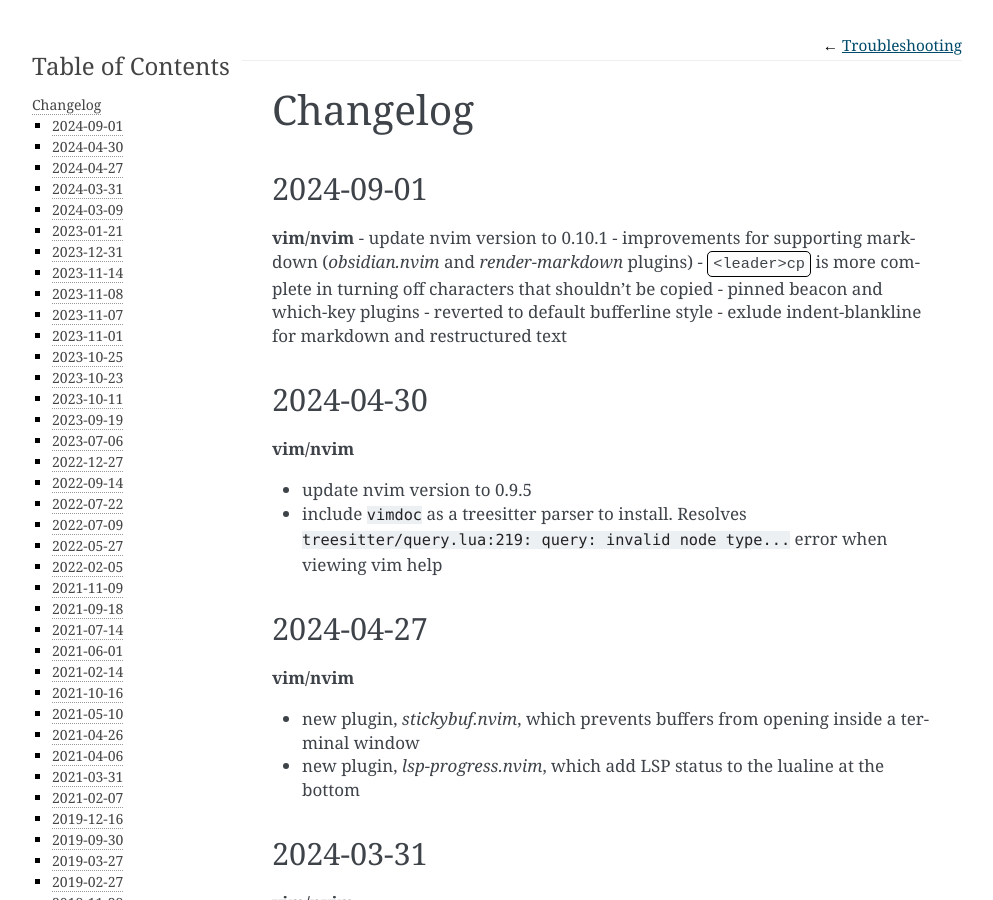
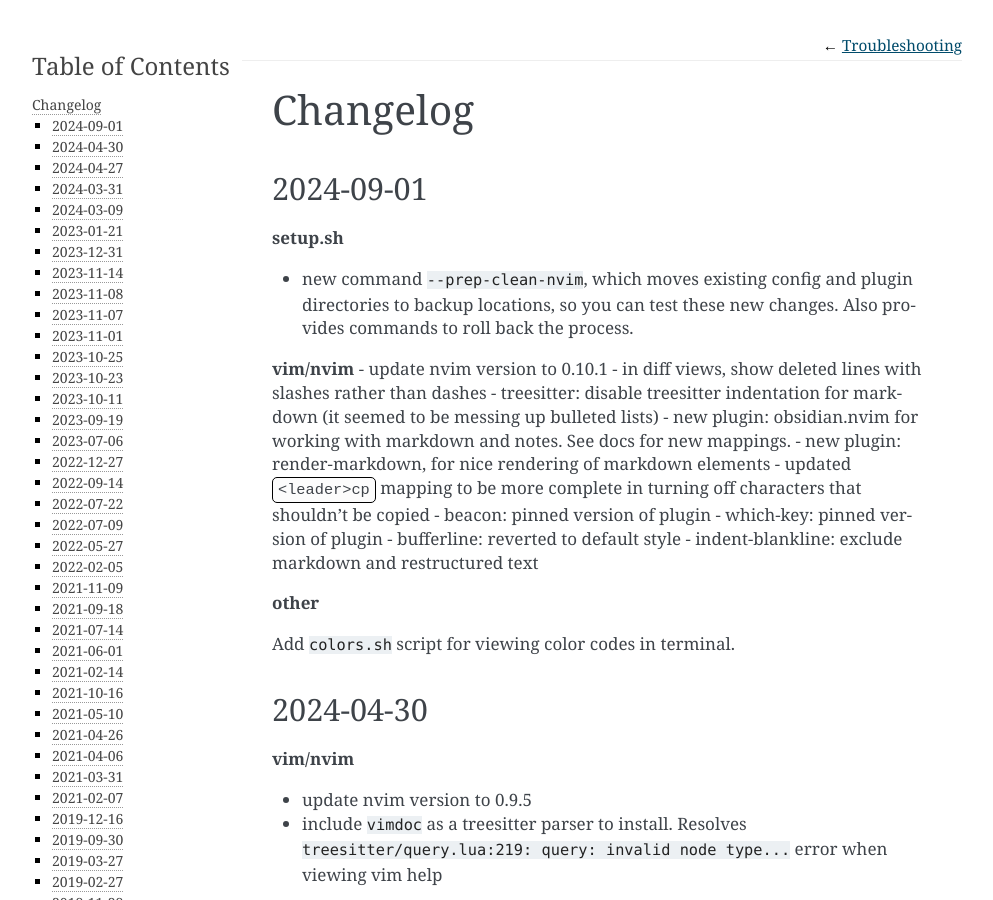
Before and after one commit to daler/dotfiles, a Sphinx documentation site: the page built from docs/changelog.rst, in a window 1280 px wide and 900 px high. Shown: the whole window, without its empty margins (148-1141 px from the left). Built offline with Sphinx 7.4.7, drawn with Linux system fonts in a browser that asks for light colours.

Commit message:
update docs and changelog

```diff
--- a/docs/changelog.rst
+++ b/docs/changelog.rst
@@ -3,14 +3,27 @@
 
 2024-09-01
 ----------
+**setup.sh**
+
+- new command ``--prep-clean-nvim``, which moves existing config and plugin
+  directories to backup locations, so you can test these new changes. Also
+  provides commands to roll back the process.
 
 **vim/nvim**
 - update nvim version to 0.10.1
-- improvements for supporting markdown (*obsidian.nvim* and *render-markdown* plugins)
-- :kbd:`<leader>cp` is more complete in turning off characters that shouldn't be copied
-- pinned beacon and which-key plugins
-- reverted to default bufferline style
-- exlude indent-blankline for markdown and restructured text
+- in diff views, show deleted lines with slashes rather than dashes
+- treesitter: disable treesitter indentation for markdown (it seemed to be messing up bulleted lists)
+- new plugin: obsidian.nvim for working with markdown and notes. See docs for new mappings.
+- new plugin: render-markdown, for nice rendering of markdown elements
+- updated :kbd:`<leader>cp` mapping to be more complete in turning off characters that shouldn't be copied
+- beacon: pinned version of plugin
+- which-key: pinned version of plugin
+- bufferline: reverted to default style
+- indent-blankline: exclude markdown and restructured text
+
+**other**
+
+Add ``colors.sh`` script for viewing color codes in terminal.
 
 
 2024-04-30
```
Also changed, not shown: docs/vim.rst (+7 -0 lines).
